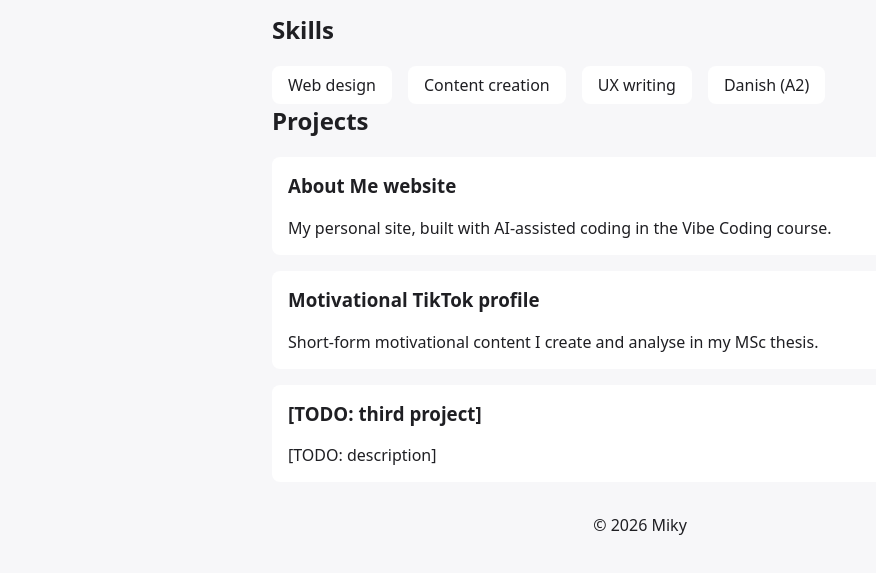
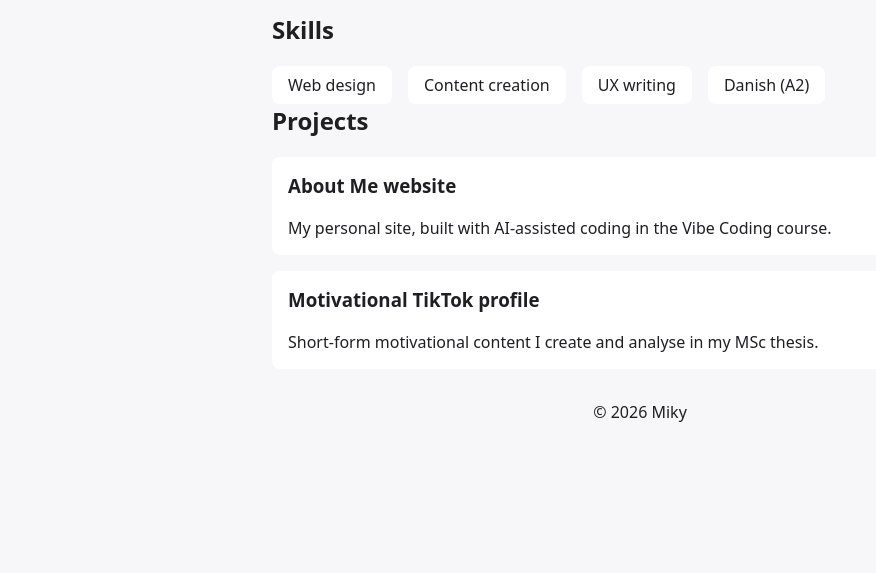
Before and after one commit to Michele-Ca/MikyAboutMe, a plain HTML site: page docs/index.html in a window 1280 px wide. Shown: the part 159-732 px from the top of the page, without its empty margins (0-876 px from the left). Drawn offline with Linux system fonts and the light colour scheme.

Commit message:
Remove TODO section for third project
Removed placeholder for third project from index.html.

```diff
--- a/docs/index.html
+++ b/docs/index.html
@@ -39,10 +39,6 @@
           <h3 class="project-card__title">Motivational TikTok profile</h3>
           <p class="project-card__description">Short-form motivational content I create and analyse in my MSc thesis.</p>
         </article>
-        <article class="project-card">
-          <h3 class="project-card__title">[TODO: third project]</h3>
-          <p class="project-card__description">[TODO: description]</p>
-        </article>
       </div>
     </section>
   </main>
```
